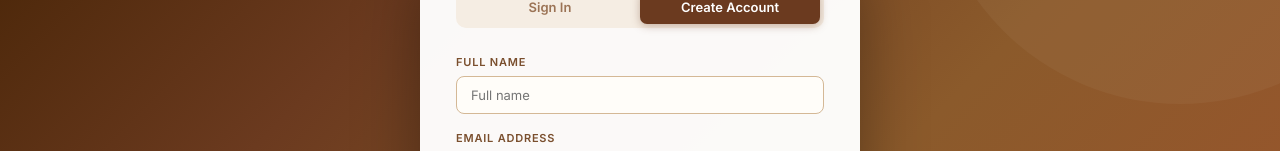
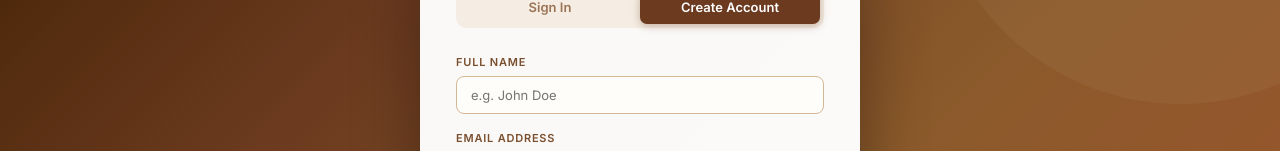
Before and after one commit to Jaykesav173/FYP, a React (Vite) app in the folder smart-planner-client/: page /login in a window 1280 px wide. Both pictures are taken after typing "name@example.com", "Sample123" into the empty fields and a click on the button "Create Account". Shown: the part 246-397 px from the top of the page. Built offline with nearby package versions, Linux system fonts and the light colour scheme; no server answers.

Commit message:
Update full name placeholder to e.g. John Doe

```diff
--- a/smart-planner-client/src/pages/Login.jsx
+++ b/smart-planner-client/src/pages/Login.jsx
@@ -319,7 +319,7 @@ export default function Login() {
                   {mode === 'register' && (
                     <div>
                       <label style={{ fontSize:11, fontWeight:600, color:'#7A4F2E', display:'block', marginBottom:6, letterSpacing:'0.8px' }}>FULL NAME</label>
-                      <input placeholder="Full name" value={form.name}
+                      <input placeholder="e.g. John Doe" value={form.name}
                         onChange={e => set('name', e.target.value)}
                         style={{ width:'100%', padding:'10px 14px', borderRadius:8, fontSize:13, border:'1.5px solid #D4B896', background:'#FFFDF9', outline:'none', boxSizing:'border-box' }}
                         onFocus={e => e.target.style.borderColor = '#8B5A2B'}
```
